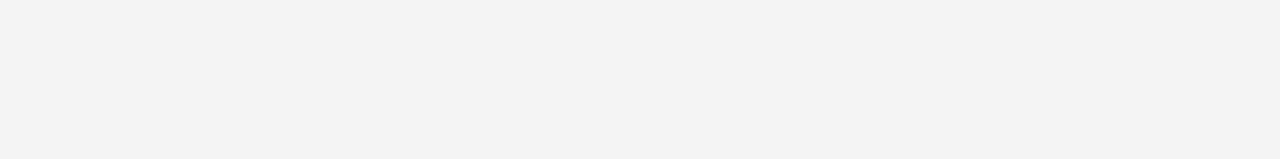
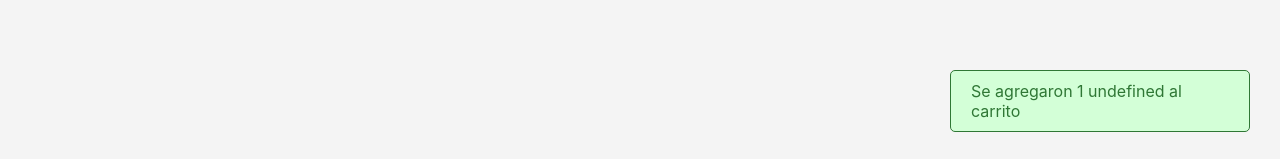
Before and after one commit to mara-hesp/LiteMart-eCommerce, a React (Create React App) app: page /detail/1 in a window 1280 px wide. Both pictures are taken after a click on the button "Agregar al carrito". Shown: the part 638-797 px from the top of the page. Built offline with nearby package versions, Linux system fonts and the light colour scheme; no server answers; the database is empty.

Commit message:
Notifications

```diff
--- a/src/App.js
+++ b/src/App.js
@@ -5,10 +5,12 @@ import ItemDetailContainer from './components/ItemDetailContainer/ItemDetailCont
 import CartContainer from './components/CartContainer/CartContainer';
 import { BrowserRouter, Routes, Route} from 'react-router-dom'
 import { CartProvider } from './context/CartContext'
+import { NotificationProvider } from './notification/Notification'
 
 function App() {
   return (
     <div className="App">
+      <NotificationProvider>
         <CartProvider>
           <BrowserRouter>
             <Navbar />
@@ -20,6 +22,7 @@ function App() {
             </Routes>
           </BrowserRouter>
         </CartProvider>
+      </NotificationProvider>
     </div>
   );
 }
--- a/src/components/CartItem/CartItem.js
+++ b/src/components/CartItem/CartItem.js
@@ -1,11 +1,14 @@
 import { useContext } from 'react'
 import CartContext from '../../context/CartContext'
+import NotificationContext from '../../notification/Notification'
 
 const CartItem = ({ name, count, price, id }) => {
     const { removeItems } = useContext(CartContext)
+    const setNotification = useContext(NotificationContext)
 
     const handleRemove = (id) => {
         removeItems(id)
+        setNotification('error', `Se eliminó ${name} del carrito`)
     }
 
     const subTotal = (count, price) => {
--- a/src/components/ItemDetail/ItemDetail.js
+++ b/src/components/ItemDetail/ItemDetail.js
@@ -3,14 +3,17 @@ import { useContext, useState } from 'react'
 import ItemCount from '../ItemCount/ItemCount'
 import CartContext from '../../context/CartContext'
 import { Link } from 'react-router-dom'
+import NotificationContext from '../../notification/Notification'
 
 const ItemDetail = ({ id, name, price, img, stock }) => {
     const [quantityAdded, setQuantityAdded] = useState(0)
 
     const { addItem } = useContext(CartContext)
 
+    const setNotification = useContext(NotificationContext)
+
     const handleOnAdd = (count) => {
-        console.log(`Se agregaron ${count} ${name}`)
+        setNotification('success', `Se agregaron ${count} ${name} al carrito`)
         addItem({ id, name, price, count})
         setQuantityAdded(count)
     }
--- a/src/context/CartContext.js
+++ b/src/context/CartContext.js
@@ -5,7 +5,6 @@ const CartContext = createContext()
 export const CartProvider = ({ children }) => {
 
     const [cart, setCart] = useState([])
-    console.log(cart)
 
     const addItem = (productToAdd) => {
       if(!isInCart(productToAdd.id)) {
--- /dev/null
+++ b/src/notification/Notification.css
@@ -0,0 +1,11 @@
+.Success {
+    background-color: #D3FFD7;
+    border: solid 1px #2F7735;
+    color: #2F7735;
+}
+
+.Error {
+    background-color: #F4C2CD;
+    border: solid 1px #97394E;
+    color: #97394E;
+}
--- /dev/null
+++ b/src/notification/Notification.js
@@ -0,0 +1,52 @@
+import { createContext } from "react"
+import { useState } from 'react'
+import './Notification.css'
+
+const Notification = ( { message, severity }) => {
+
+    const notificationStyle = {
+        position: 'absolute',
+        bottom: 30,
+        right: 30,
+        width: '300px',
+        height: 'auto',
+        padding: '10px 20px',
+        borderRadius: '5px',
+    }
+
+    const config = true ? {
+        style: notificationStyle,
+        className: `${severity === 'error' ? 'Error' : 'Success'}`
+    } : {}
+
+    return (
+        <div {...config}>
+            {message}
+        </div>
+    )
+}
+
+const NotificationContext = createContext()
+
+export const NotificationProvider = ({ children }) => {
+    const [ msgConfig, setMsgConfig] = useState({
+        severity: 'success',
+        message: ''
+    })
+
+    const setNotification = (sev, msg) => {
+        setMsgConfig({ severity: sev, message: msg })
+        setTimeout(() => {
+            setMsgConfig({...msgConfig, message: ''})
+        }, 3000)
+    }
+
+    return (
+        <NotificationContext.Provider value={ setNotification }>
+          { msgConfig.message !== '' && <Notification message={msgConfig.message} severity={msgConfig.severity} />}
+            { children }
+        </NotificationContext.Provider>
+    )
+}
+
+export default NotificationContext
```
Lines whose indentation alone changed are shown as unchanged.
